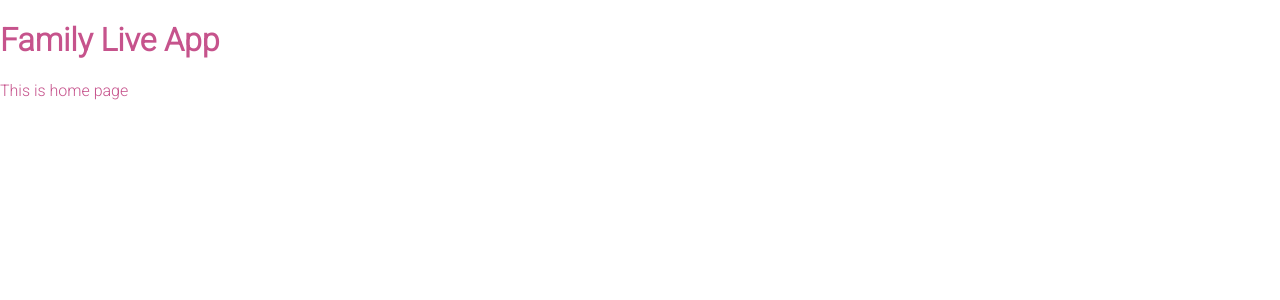
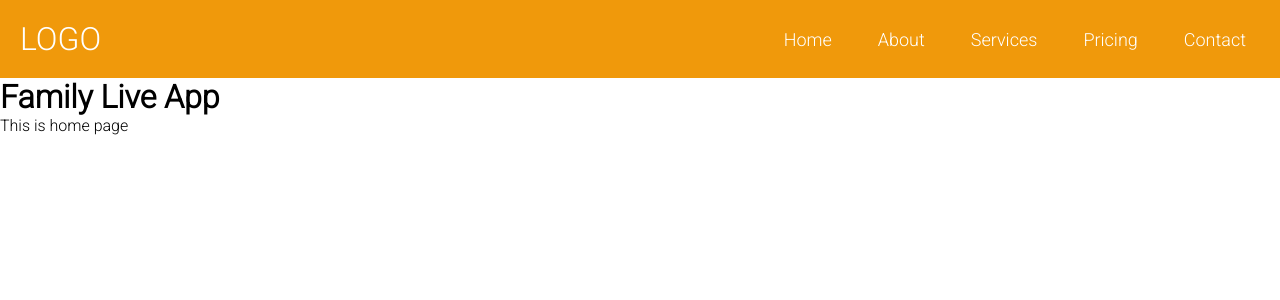
Before and after one commit to jfcaballerop/family-live, a React (Create React App) app: page /Home in a window 1280 px wide. Shown: the top 300 px of the page. Built offline with nearby package versions, Linux system fonts and the light colour scheme; sample sign-in values are in the browser's storage.

Commit message:
navbar and colors

```diff
--- a/src/App.js
+++ b/src/App.js
@@ -9,7 +9,7 @@ class App extends Component {
       <div>
         <Pages />
         {
-          !localStorage.getItem('token') ? <Redirect from='/' to='/Login' /> : ''
+          !localStorage.getItem('token') ? <Redirect from='/' to='/Login' /> : <Redirect from='/' to='/Home' />
         }
       </div>
     );
--- a/src/assets/styles/_colors.scss
+++ b/src/assets/styles/_colors.scss
@@ -1 +1,18 @@
-$base-color: #c6538c;
+$backgroung-color: #f2f2f2;
+$backgroung-color-light: #fff;
+$text-primary-color: #fff;
+$text-primary-color-dark: #000;
+$text-primary-color-dark-light: #4d4d4d;
+$text-primary-color-error: #ef3b3a;
+
+$primary-color: #f0990b;
+$primary-color-dark: #b48333;
+$primary-color-dark2: #9c6204;
+$primary-color-light: #f8b446;
+$primary-color-light2: #f8c676;
+
+$complementary-color: #14509d;
+$complementary-color-dark: #294b76;
+$complementary-color-dark2: #063066;
+$complementary-color-light: #4782ce;
+$complementary-color-light2: #6b97ce;
--- a/src/assets/styles/home.scss
+++ b/src/assets/styles/home.scss
@@ -1,5 +1,5 @@
-@import 'colors';
+@import "colors";
 
-.Principal{
-    color: $base-color;
+.Principal {
+    color: $text-primary-color-dark;
 }
--- a/src/assets/styles/login.scss
+++ b/src/assets/styles/login.scss
@@ -1,4 +1,5 @@
 @import url(https://fonts.googleapis.com/css?family=Roboto:300);
+@import "colors";
 
 .container {
     display: flex;
@@ -27,11 +28,11 @@
     position: relative;
     z-index: 1;
     // background: #ffffff;
-    background: #f0990b; /* fallback for old browsers */
-    background: -webkit-linear-gradient(right, #f0990b, #f0992b);
-    background: -moz-linear-gradient(right, #f0990b, #f0992b);
-    background: -o-linear-gradient(right, #f0990b, #f0992b);
-    background: linear-gradient(to left, #f0990b, #f0992b);
+    background: $primary-color; /* fallback for old browsers */
+    background: -webkit-linear-gradient(right, $primary-color, $primary-color-light);
+    background: -moz-linear-gradient(right, $primary-color, $primary-color-light);
+    background: -o-linear-gradient(right, $primary-color, $primary-color-light);
+    background: linear-gradient(to left, $primary-color, $primary-color-light);
     max-width: 360px;
     margin: 0 auto 100px;
     padding: 45px;
@@ -42,7 +43,7 @@
 .form input {
     font-family: "Roboto", sans-serif;
     outline: 0;
-    background: #f2f2f2;
+    background: $backgroung-color;
     width: 100%;
     border: 0;
     margin: 0 0 15px;
@@ -55,14 +56,14 @@
     font-weight: bold;
     border-radius: 5px;
     box-shadow: 0 0 20px 0 rgba(0, 0, 0, 0.2), 0 5px 5px 0 rgba(0, 0, 0, 0.24);
-    background: #006805;
+    background: $complementary-color;
     text-transform: uppercase;
     outline: 0;
     // background: #4caf50;
     width: 100%;
     border: 0;
     padding: 15px;
-    color: #ffffff;
+    color: $text-primary-color;
     font-size: 14px;
     -webkit-transition: all 0.3 ease;
     transition: all 0.3 ease;
@@ -71,7 +72,7 @@
 .form button:hover,
 .form button:active,
 .form button:focus {
-    background: #43a047;
+    background: $complementary-color-dark;
 }
 .form .message {
     margin: 15px 0 0;
@@ -79,7 +80,7 @@
     font-size: 12px;
 }
 .form .message a {
-    color: #006805;
+    color: $complementary-color;
     text-decoration: none;
     font-weight: bold;
 }
@@ -107,21 +108,21 @@
     padding: 0;
     font-size: 36px;
     font-weight: 300;
-    color: #1a1a1a;
+    color: $text-primary-color-dark;
 }
 .container .info span {
-    color: #4d4d4d;
+    color: $text-primary-color-dark-light;
     font-size: 12px;
 }
 .container .info span a {
-    color: #000000;
+    color: $text-primary-color-dark;
     text-decoration: none;
 }
 .container .info span .fa {
-    color: #ef3b3a;
+    color: $text-primary-color-error;
 }
 body {
-    background: #fff; /* fallback for old browsers */
+    background: $backgroung-color-light; /* fallback for old browsers */
 
     font-family: "Roboto", sans-serif;
     -webkit-font-smoothing: antialiased;
--- /dev/null
+++ b/src/components/NavBar/NavBar.scss
@@ -0,0 +1,116 @@
+@import "assets/styles/colors";
+
+* {
+    margin: 0;
+    padding: 0;
+    box-sizing: border-box;
+}
+a {
+    text-decoration: none;
+}
+li {
+    list-style: none;
+}
+.navbar {
+    display: flex;
+    align-items: center;
+    justify-content: space-between;
+    padding: 20px;
+    background-color: $primary-color;
+    color: $text-primary-color;
+}
+.nav-links a {
+    color: $text-primary-color;
+}
+/* LOGO */
+.logo {
+    font-size: 32px;
+}
+/* NAVBAR MENU */
+.menu {
+    display: flex;
+    gap: 1em;
+    font-size: 18px;
+}
+
+.menu li:hover {
+    background-color: $complementary-color-light;
+    border-radius: 5px;
+    transition: 0.3s ease;
+}
+.menu li {
+    padding: 5px 14px;
+}
+/* DROPDOWN MENU */
+.services {
+    position: relative;
+}
+.dropdown {
+    background-color: $complementary-color-light;
+    padding: 1em 0;
+    position: absolute; /*WITH RESPECT TO PARENT*/
+    display: none;
+    border-radius: 8px;
+    top: 32px;
+}
+.dropdown li + li {
+    margin-top: 10px;
+}
+.dropdown li {
+    padding: 0.5em 1em;
+    width: 8em;
+    text-align: center;
+}
+.dropdown li:hover {
+    background-color: $complementary-color-light2;
+}
+.services:hover .dropdown {
+    display: block;
+}
+/*RESPONSIVE NAVBAR MENU STARTS*/
+/* CHECKBOX HACK */
+input[type="checkbox"] {
+    display: none;
+}
+/*HAMBURGER MENU*/
+.hamburger {
+    display: none;
+    font-size: 24px;
+    user-select: none;
+}
+
+/* APPLYING MEDIA QUERIES */
+@media (max-width: 768px) {
+    .menu {
+        display: none;
+        position: absolute;
+        background-color: $primary-color;
+        right: 0;
+        left: 0;
+        text-align: center;
+        padding: 16px 0;
+    }
+    .menu li:hover {
+        display: inline-block;
+        background-color: $complementary-color-light;
+        transition: 0.3s ease;
+    }
+
+    .menu li + li {
+        margin-top: 12px;
+    }
+    input[type="checkbox"]:checked ~ .menu {
+        display: block;
+    }
+    .hamburger {
+        display: block;
+    }
+    .dropdown {
+        left: 50%;
+        top: 30px;
+        transform: translateX(35%);
+    }
+    .dropdown li:hover {
+        background-color: $complementary-color-light2;
+    }
+}
--- /dev/null
+++ b/src/components/NavBar/index.js
@@ -0,0 +1,35 @@
+import React from 'react'
+import './NavBar.scss'
+
+export default function NavBar() {
+    return (
+        <nav className="navbar">
+            {/*Logo            */}
+            <div className="logo">LOGO</div>
+            {/* Nav menu */}
+            <ul className="nav-links">
+                {/* USING CHECKBOX HACK */}
+                <input type="checkbox" id="checkbox_toggle" />
+                <label htmlFor="checkbox_toggle" className="hamburger">&#9776;</label>
+                {/* <!-- NAVIGATION MENUS --> */}
+                <div className="menu">
+                    <li><a href="/">Home</a></li>
+                    <li><a href="/">About</a></li>
+                    <li className="services">
+                        Services
+                        {/* <!-- DROPDOWN MENU --> */}
+                        <ul className="dropdown">
+                            <li><a href="/">Dropdown 1 </a></li>
+                            <li><a href="/">Dropdown 2</a></li>
+                            <li><a href="/">Dropdown 2</a></li>
+                            <li><a href="/">Dropdown 3</a></li>
+                            <li><a href="/">Dropdown 4</a></li>
+                        </ul>
+                    </li>
+                    <li><a href="/">Pricing</a></li>
+                    <li><a href="/">Contact</a></li>
+                </div>
+            </ul>
+        </nav>
+    )
+}
--- /dev/null
+++ b/src/configuration/index.js
@@ -0,0 +1 @@
+export const TOKEN_DEMO = '0cbec80fe081386e29572f3ff1871486'
--- a/src/pages/Home/index.js
+++ b/src/pages/Home/index.js
@@ -1,8 +1,12 @@
 import 'assets/styles/home.scss'
 import React from 'react';
+import NavBar from 'components/NavBar'
+
+
 const Home = () => {
     return (
         <div className='Principal'>
+            <NavBar></NavBar>
             <h1>Family Live App</h1>
             <p>This is home page</p>
         </div>
--- a/src/services/accessAPI.js
+++ b/src/services/accessAPI.js
@@ -1,9 +1,10 @@
-const URL_LOGIN = '';
+import { TOKEN_DEMO } from 'configuration'
 const DEMO = { user: 'demo@demo.com', password: 'demo' };
 function doGPostLogin(props) {
     const { email, password } = props
 
     if (email === DEMO.user && password === DEMO.password) {
+        localStorage.setItem('token', TOKEN_DEMO)
         return DEMO
     } else {
         throw new Error('Login Failed!')
```
